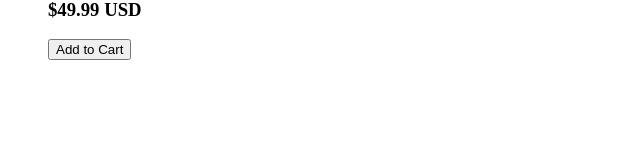
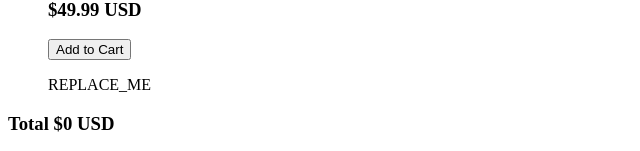
Before and after one commit to jaesu968/CodecademyStoreRedux, a React (Vite) app: page / in a window 1280 px wide. Shown: the part 2587-2738 px from the top of the page, without its empty margins (0-640 px from the left). Before the commit the page ends 2663 px from the top, so only its background shows below. Built offline with nearby package versions, Linux system fonts and the light colour scheme.

Commit message:
added Cart to App.tsx

```diff
--- a/src/App.tsx
+++ b/src/App.tsx
@@ -21,6 +21,11 @@ export const App = (props) => {
         currencyFilter={state.currencyFilter}
         dispatch={dispatch}
       />
+      <Cart
+        cart={state.cart}
+        currencyFilter={state.currencyFilter}
+        dispatch={dispatch}
+      />
 
     </div>
   );
```
